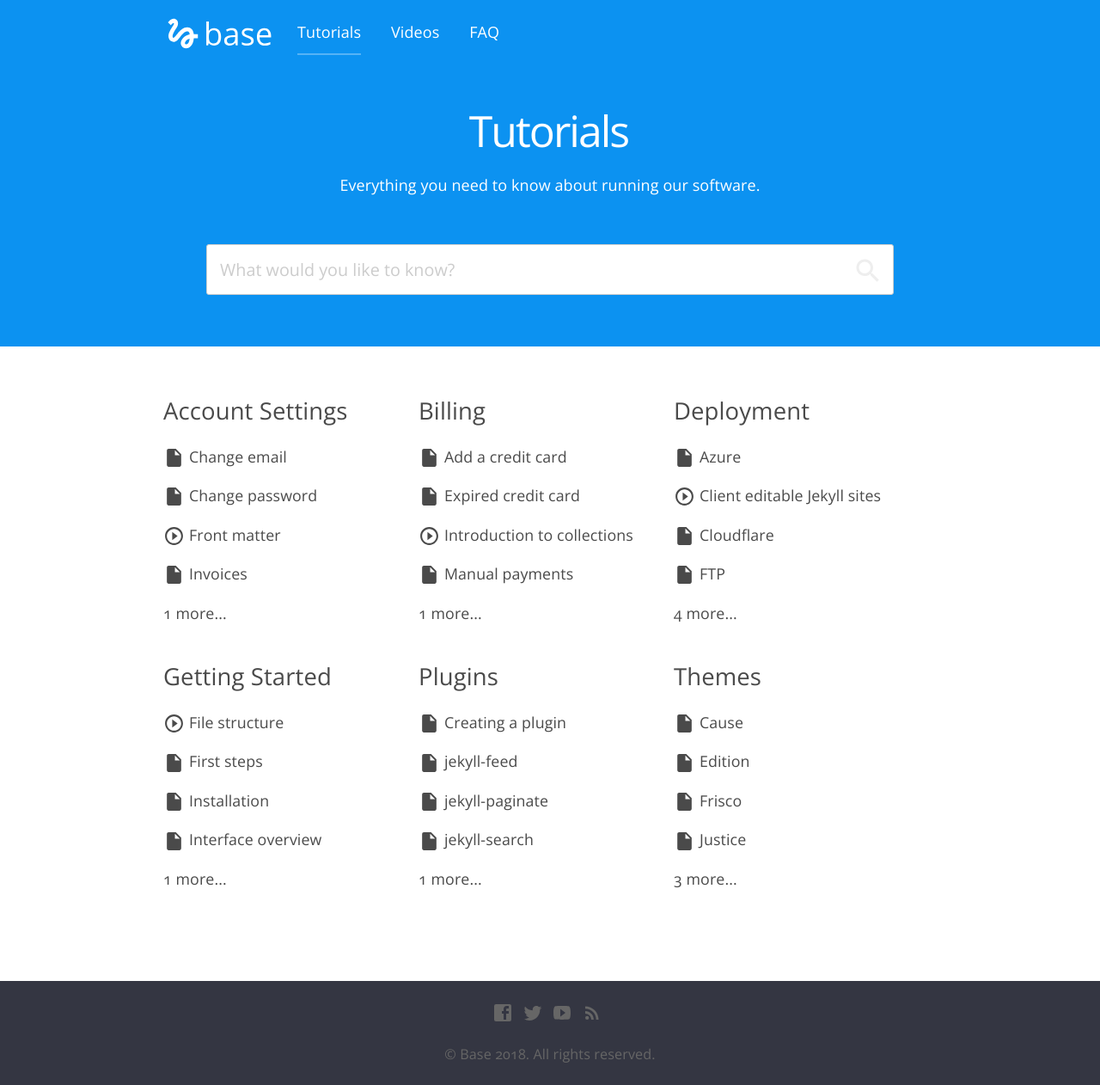
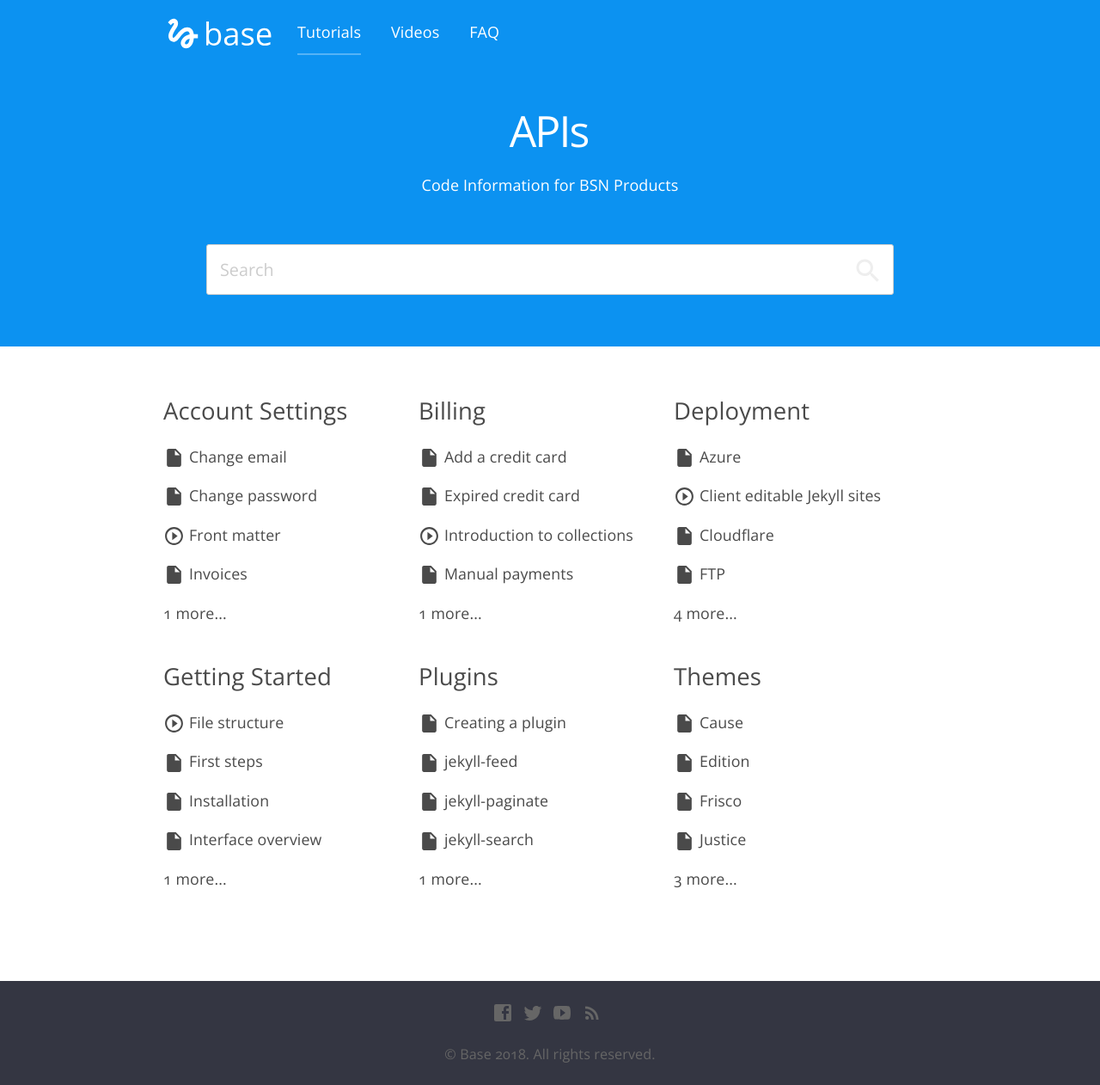
Before and after one commit to jayakody/api, a Jekyll site: the page built from index.html, in a window 1280 px wide. Shown: the whole page at 86% size. Built offline with Jekyll 4.4.1, drawn with Linux system fonts in a browser that asks for light colours; nearby versions of some CDN libraries.

Commit message:
Minor Edits

```diff
--- a/_includes/search.html
+++ b/_includes/search.html
@@ -1,5 +1,5 @@
 <form action="{{ site.baseurl }}/search/" method="get">
-	<input type="search" name="q" {% if include.add_id %}id="search-input"{% endif %} placeholder="What would you like to know?" autofocus>
+	<input type="search" name="q" {% if include.add_id %}id="search-input"{% endif %} placeholder="Search" autofocus>
 	{% include search-icon.html %}
 	<input type="submit" value="Search" style="display: none;">
 </form>
--- a/_layouts/default.html
+++ b/_layouts/default.html
@@ -34,8 +34,8 @@
 					{% include navigation.html %}
 				</section>
 				<section class="hero_search">
-					<h1>Tutorials</h1>
-					<p>Everything you need to know about running our software.</p>
+					<h1>APIs</h1>
+					<p>Code Information for BSN Products</p>
 					{% include search.html %}
 				</section>
 			</div>
```
